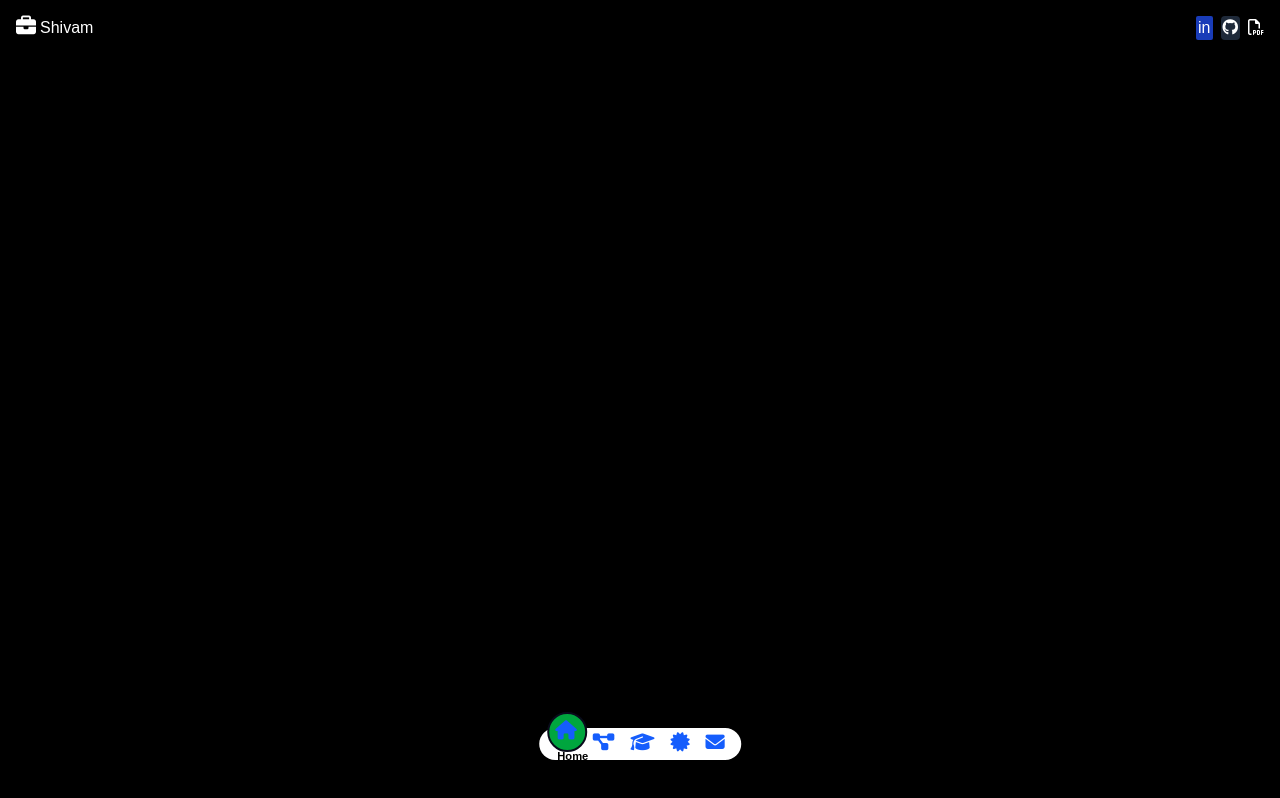
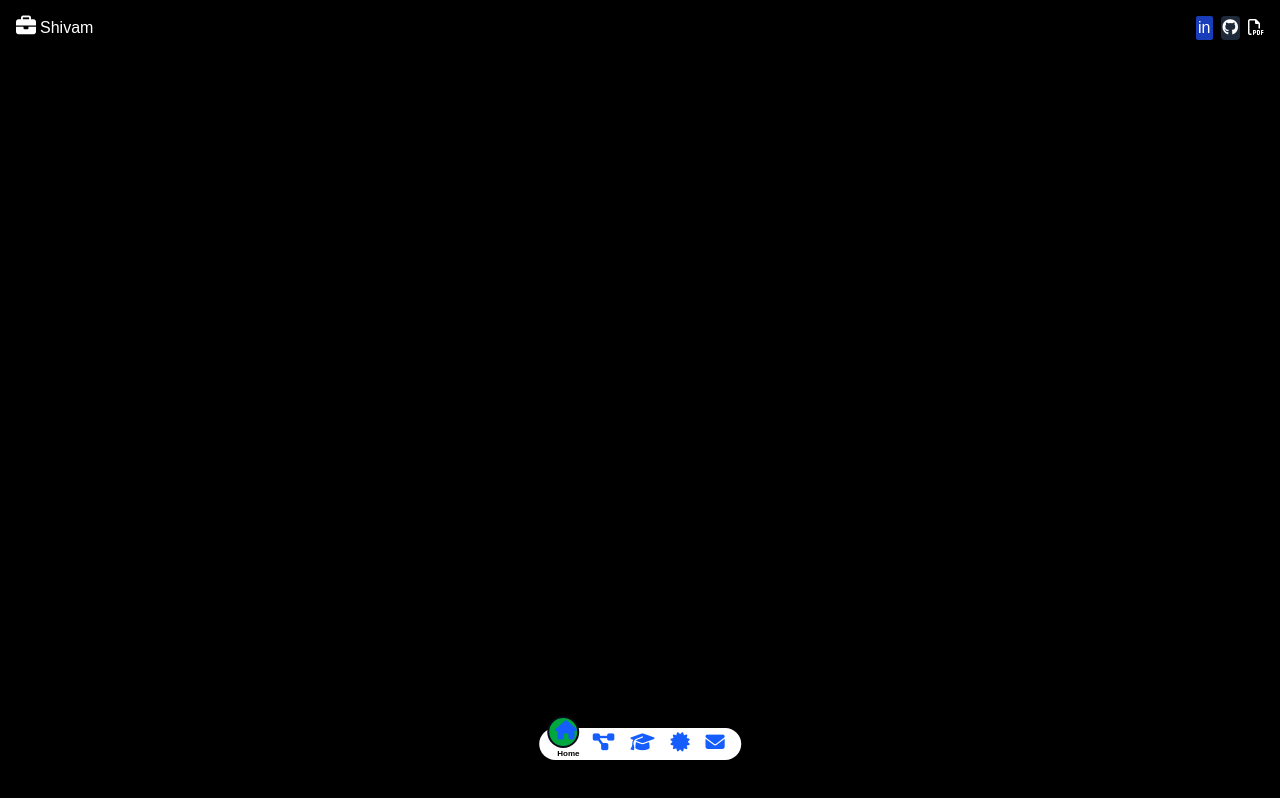
Before and after one commit to shivam-070208/officialportfolio, a React (Vite) app: page / in a window 1280 px wide. Built offline with nearby package versions, Linux system fonts and the light colour scheme.

Commit message:
vercel commit

```diff
--- a/src/components/Navbar.jsx
+++ b/src/components/Navbar.jsx
@@ -39,7 +39,7 @@ useEffect(() => {
     >
       <div
         ref={currentNavRef}
-        className="bg-green-600 h-10 w-10 rounded-full absolute z-[0] translate-y-[-50%] border-[#090B1B] border-2 transition-all duration-300"
+        className="bg-green-600 h-8 w-8 rounded-full absolute z-[0] translate-y-[-50%] border-[#090B1B] border-2 transition-all duration-300"
       />
       <Link
         to="/"
@@ -48,7 +48,7 @@ useEffect(() => {
         onClick={(e) => handleClick(e, "/")}
       >
         <i className="fas fa-home text-[1.2rem] text-blue-600"></i>
-        <p className="text-[0.7rem] mt-[4px] text-[rgb(2, 9, 80)] font-bold absolute translate-x-[2px]">
+        <p className="text-[0.5rem] mt-[4px] text-[rgb(2, 9, 80)] font-bold absolute translate-x-[2px]">
           Home
         </p>
       </Link>
@@ -61,7 +61,7 @@ useEffect(() => {
         onClick={(e) => handleClick(e, "/portfolio")}
       >
         <i className="fas fa-project-diagram text-[1.2rem] text-blue-600"></i>
-        <p className="text-[0.7rem] mt-[4px] text-[rgb(2, 9, 80)] font-extrabold absolute">
+        <p className="text-[0.5rem] mt-[4px] text-[rgb(2, 9, 80)] font-extrabold absolute">
           Portfolio
         </p>
       </Link>
@@ -74,7 +74,7 @@ useEffect(() => {
         onClick={(e) => handleClick(e, "/education")}
       >
         <i className="fas fa-graduation-cap text-[1.2rem] text-blue-600"></i>
-        <p className="text-[0.7rem] mt-[4px] text-[rgb(2, 9, 80)] font-bold absolute">
+        <p className="text-[0.5rem] mt-[4px] text-[rgb(2, 9, 80)] font-bold absolute">
           Education
         </p>
       </Link>
```
